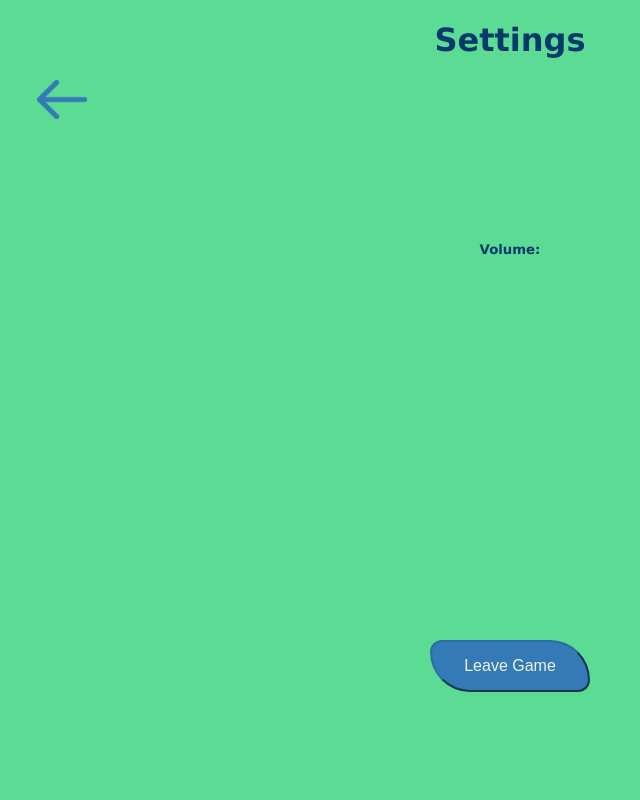
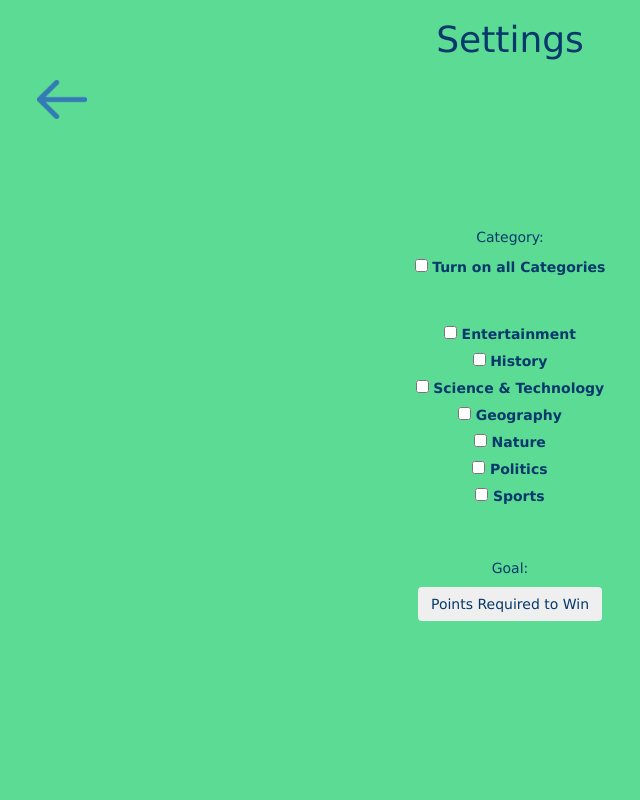
Before and after one commit to MaytheDirkzwager/WebIK_groep15, a Flask app: page /sessionsettings in a window 1280 px wide. Shown: the whole page, without its empty margins (130-770 px from the left). Run offline with Flask 2, Linux system fonts and the light colour scheme; some libraries are stand-ins or nearby versions.

Commit message:
Update sessionsettings.html

```diff
--- a/templates/sessionsettings.html
+++ b/templates/sessionsettings.html
@@ -5,7 +5,14 @@
 
     <head>
         <title>Settings</title>
+        <link href="https://maxcdn.bootstrapcdn.com/bootstrap/3.3.5/css/bootstrap.min.css" rel="stylesheet" />
+        <link href="https://cdnjs.cloudflare.com/ajax/libs/bootstrap-switch/3.3.2/css/bootstrap3/bootstrap-switch.min.css" rel="stylesheet" />
         <link href="{{ url_for('static', filename='styles.css') }}" rel="stylesheet"/>
+
+        <script src="https://ajax.googleapis.com/ajax/libs/jquery/1.11.1/jquery.min.js"></script>
+        <script src="https://maxcdn.bootstrapcdn.com/bootstrap/3.3.5/js/bootstrap.min.js"></script>
+        <script src="https://cdnjs.cloudflare.com/ajax/libs/bootstrap-switch/3.3.2/js/bootstrap-switch.min.js"></script>
+        <script>$("[name='my-checkbox']").bootstrapSwitch();</script>
 
     </head>
     <body>
@@ -14,18 +21,63 @@
         </div>
 
         <div class="text">
-            <h5>Volume: </h5>
+            <h5>Category: </h5>
+        <div class="custom-control custom-switch">
+          <input type="checkbox" class="custom-control-input" id="customSwitch1">
+          <label class="custom-control-label" for="customSwitch1">Turn on all Categories</label>
+        </div>
+        <br></br>
+        <div class="custom-control custom-checkbox">
+          <input type="checkbox" class="custom-control-input" id="customCheck1">
+          <label class="custom-control-label" for="customCheck1">Entertainment</label>
+        </div>
+        <div class="custom-control custom-checkbox">
+          <input type="checkbox" class="custom-control-input" id="customCheck1">
+          <label class="custom-control-label" for="customCheck1">History</label>
+        </div>
+        <div class="custom-control custom-checkbox">
+          <input type="checkbox" class="custom-control-input" id="customCheck1">
+          <label class="custom-control-label" for="customCheck1">Science & Technology</label>
+        </div>
+        <div class="custom-control custom-checkbox">
+          <input type="checkbox" class="custom-control-input" id="customCheck1">
+          <label class="custom-control-label" for="customCheck1">Geography</label>
+        </div>
+        <div class="custom-control custom-checkbox">
+          <input type="checkbox" class="custom-control-input" id="customCheck1">
+          <label class="custom-control-label" for="customCheck1">Nature</label>
+        </div>
+        <div class="custom-control custom-checkbox">
+          <input type="checkbox" class="custom-control-input" id="customCheck1">
+          <label class="custom-control-label" for="customCheck1">Politics</label>
+        </div>
+        <div class="custom-control custom-checkbox">
+          <input type="checkbox" class="custom-control-input" id="customCheck1">
+          <label class="custom-control-label" for="customCheck1">Sports</label>
+        </div>
+        <br></br>
+        <h5>Goal: </h5>
+            <div class="dropdown">
+              <button class="btn btn-secondary dropdown-toggle" type="button" id="dropdownMenuButton" data-toggle="dropdown" aria-haspopup="true" aria-expanded="false">
+                Points Required to Win
+              </button>
+              <div class="dropdown-menu" aria-labelledby="dropdownMenuButton">
+                <h6 class="dropdown-header">Choose an Amount</h6>
+                <a class="dropdown-item" href="#">5</a><br>
+                <a class="dropdown-item" href="#">10</a><br>
+                <a class="dropdown-item" href="#">15</a><br>
+                <a class="dropdown-item" href="#">20</a><br>
+                <a class="dropdown-item" href="#">25</a>
+              </div>
+            </div>
         </div>
 
-        <form action = "{{ url_for('sessionsettings') }}" method = "post">
+
+        <form action = "{{ url_for('gamesettings') }}" method = "post">
 
          <div>
             <button class="backIcon" type="submit" name="button" value="back" ></button>
         </div>
 
-        <div class="buttonMiddle">
-            <button type="submit" name="button" value="leave" class="button">Leave Game</button>
-        </div>
-
         </form>
     </body>
```
